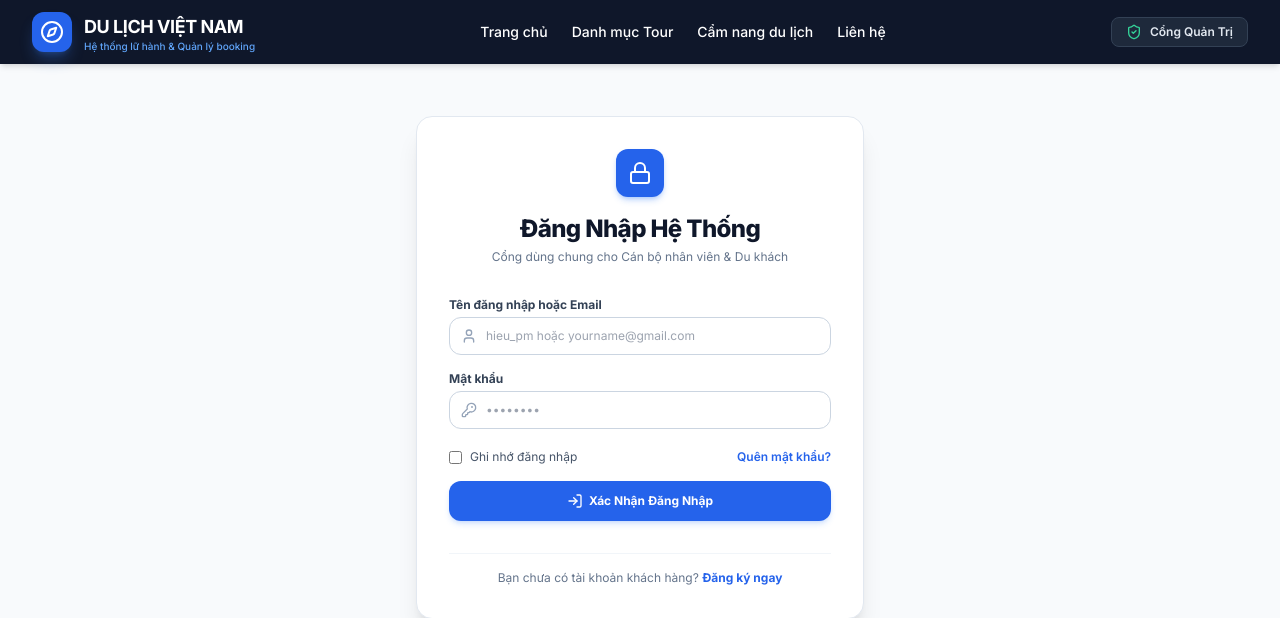
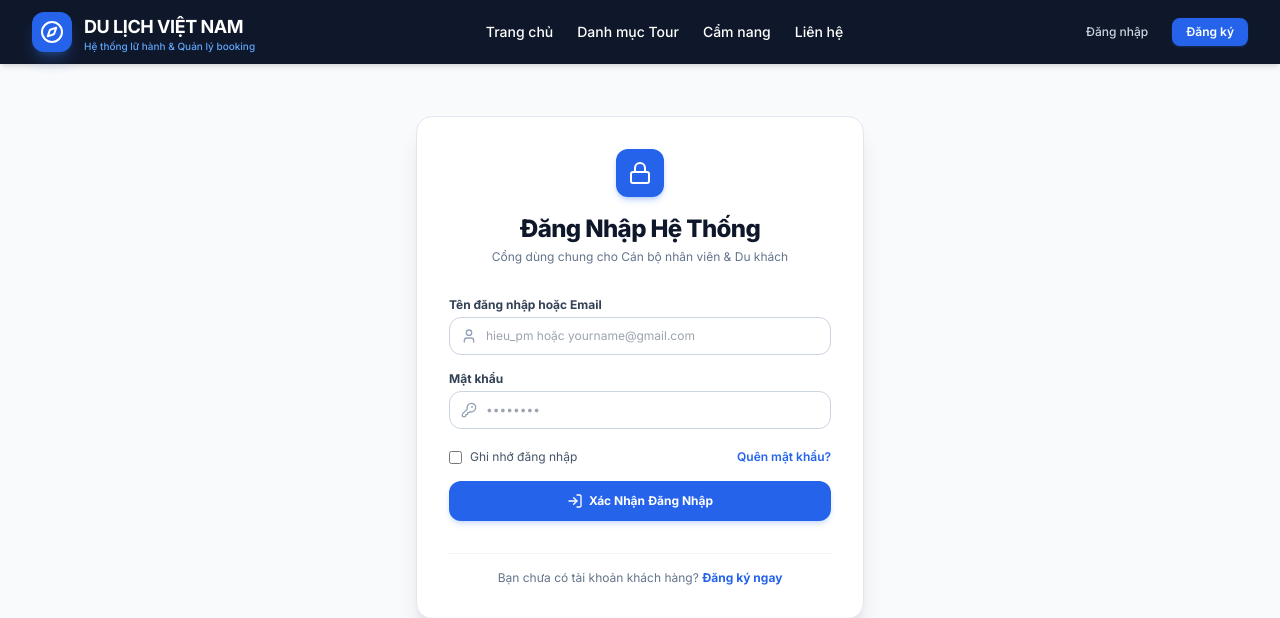
Before and after one commit to DTH235655-NGUYENTRUNGHIEU/Quan_ly_du_an_phan_mem, a PHP site: page /modules/auth/login.php in a window 1280 px wide. Shown: the top 618 px of the page. Run offline with PHP 8.4, Linux system fonts and the light colour scheme; some libraries are stand-ins or nearby versions.

Commit message:
Cập nhật Thanh điều hướng

```diff
--- a/includes/navbar.php
+++ b/includes/navbar.php
@@ -1,28 +1,69 @@
+<?php
+// includes/navbar.php
+require_once __DIR__ . '/../config/constants.php';
+require_once __DIR__ . '/auth.php';
+$user = current_user();
+?>
 <nav class="bg-slate-900 text-white sticky top-0 z-50 shadow-md">
     <div class="max-w-7xl mx-auto px-4 sm:px-6 lg:px-8">
         <div class="flex items-center justify-between h-16">
+            <!-- Logo -->
             <div class="flex items-center space-x-3">
                 <div class="w-10 h-10 rounded-xl bg-blue-600 flex items-center justify-center text-white shadow-lg shadow-blue-500/30">
                     <i data-lucide="compass" class="w-6 h-6"></i>
                 </div>
                 <div>
-                    <a href="/dulichvietnam/index.php" class="font-bold text-lg tracking-tight">DU LỊCH VIỆT NAM</a>
+                    <a href="<?= BASE_URL ?>index.php" class="font-bold text-lg tracking-tight">DU LỊCH VIỆT NAM</a>
                     <p class="text-[10px] text-blue-400 font-medium leading-none">Hệ thống lữ hành & Quản lý booking</p>
                 </div>
             </div>
 
+            <!-- Menu liên kết chính -->
             <div class="hidden md:flex items-center space-x-6 text-sm font-medium">
-                <a href="/dulichvietnam/index.php" class="hover:text-blue-400 transition">Trang chủ</a>
-                <a href="/dulichvietnam/modules/tours/index.php" class="hover:text-blue-400 transition">Danh mục Tour</a>
-                <a href="#" class="hover:text-blue-400 transition">Cẩm nang du lịch</a>
+                <a href="<?= BASE_URL ?>index.php" class="hover:text-blue-400 transition">Trang chủ</a>
+                <a href="<?= BASE_URL ?>modules/tours/index.php" class="hover:text-blue-400 transition">Danh mục Tour</a>
+                <a href="#" class="hover:text-blue-400 transition">Cẩm nang</a>
                 <a href="#" class="hover:text-blue-400 transition">Liên hệ</a>
             </div>
 
-            <div class="flex items-center space-x-3">
-                <a href="/dulichvietnam/modules/admin/dashboard.php" class="flex items-center space-x-2 bg-slate-800 hover:bg-slate-700 text-slate-200 px-3.5 py-1.5 rounded-lg border border-slate-700 text-xs font-semibold transition">
-                    <i data-lucide="shield-check" class="w-4 h-4 text-emerald-400"></i>
-                    <span>Cổng Quản Trị</span>
-                </a>
+            <!-- Khu vực Tài khoản & Phân quyền -->
+            <div class="flex items-center space-x-3 text-xs">
+                <?php if ($user): ?>
+                    <!-- Nếu là nhân viên nội bộ -->
+                    <?php if (in_array($user['role_name'], ['Administrator', 'Sales Staff', 'Tour Operator', 'Accountant', 'Tour Guide'])): ?>
+                        <a href="<?= BASE_URL ?>modules/admin/dashboard.php"
+                           class="flex items-center space-x-1.5 bg-blue-600 hover:bg-blue-700 text-white px-3 py-1.5 rounded-lg font-semibold transition shadow">
+                            <i data-lucide="shield-check" class="w-4 h-4"></i>
+                            <span>Cổng Quản Trị (<?= htmlspecialchars($user['role_name']) ?>)</span>
+                        </a>
+                    <?php else: ?>
+                        <!-- Nếu là Khách hàng -->
+                        <span class="text-slate-300 hidden sm:inline">
+                            Xin chào, <strong class="text-white"><?= htmlspecialchars($user['fullname']) ?></strong>
+                            <span class="bg-amber-500/20 text-amber-300 text-[10px] px-2 py-0.5 rounded-full font-bold ml-1">
+                                <?= $user['reward_points'] ?> điểm
+                            </span>
+                        </span>
+                    <?php endif; ?>
+
+                    <!-- Nút Đăng xuất -->
+                    <a href="<?= BASE_URL ?>modules/auth/logout.php"
+                       class="flex items-center gap-1 bg-slate-800 hover:bg-rose-600 text-slate-300 hover:text-white px-3 py-1.5 rounded-lg border border-slate-700 transition">
+                        <i data-lucide="log-out" class="w-3.5 h-3.5"></i>
+                        <span>Thoát</span>
+                    </a>
+
+                <?php else: ?>
+                    <!-- Chưa đăng nhập -->
+                    <a href="<?= BASE_URL ?>modules/auth/login.php"
+                       class="text-slate-300 hover:text-white px-3 py-1.5 rounded-lg transition font-medium">
+                        Đăng nhập
+                    </a>
+                    <a href="<?= BASE_URL ?>modules/auth/register.php"
+                       class="bg-blue-600 hover:bg-blue-700 text-white px-3.5 py-1.5 rounded-lg font-semibold transition shadow shadow-blue-500/20">
+                        Đăng ký
+                    </a>
+                <?php endif; ?>
             </div>
         </div>
     </div>
```
